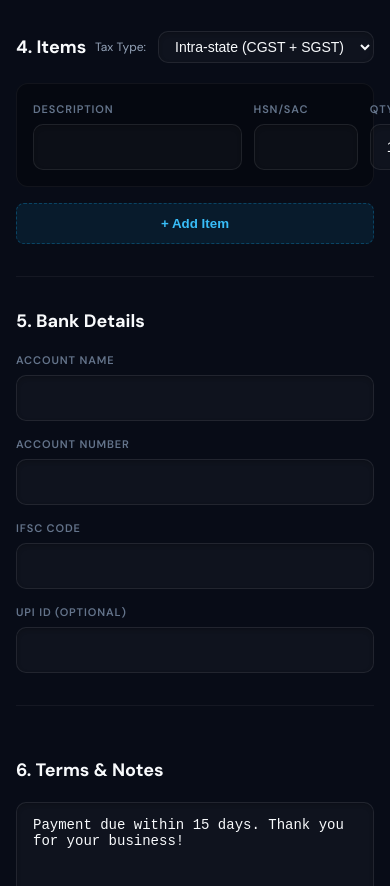
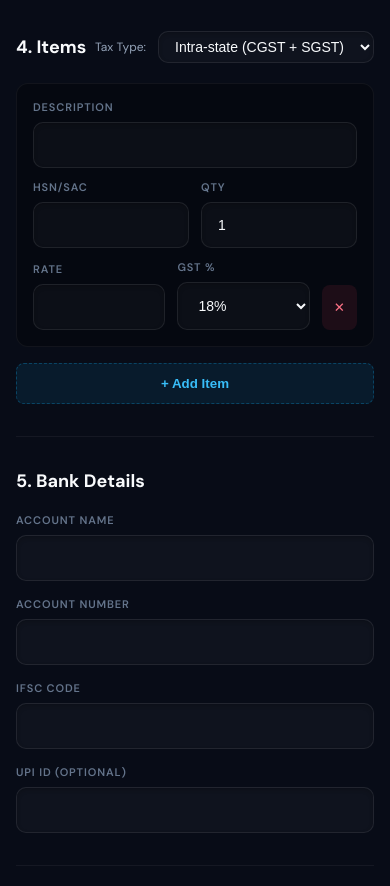
Before and after one commit to daxpatel109/karotools, a React (Vite) app: page /invoice-generator in a window 390 px wide. Shown: the part 2180-3066 px from the top of the page. Built offline with nearby package versions, Linux system fonts and the light colour scheme.

Commit message:
fix(invoice): make items grid fully responsive on sidebar and mobile

```diff
--- a/src/InvoiceGenerator.jsx
+++ b/src/InvoiceGenerator.jsx
@@ -291,11 +291,20 @@ export default function InvoiceGenerator() {
           gap: 16px;
         }
         .items-grid {
+          display: flex;
+          flex-direction: column;
+          gap: 12px;
+        }
+        .items-row-2 {
           display: grid;
-          grid-template-columns: 2fr 1fr 0.8fr 1fr 1fr auto;
+          grid-template-columns: 1fr 1fr;
+          gap: 12px;
+        }
+        .items-row-3 {
+          display: grid;
+          grid-template-columns: 1fr 1fr auto;
           gap: 12px;
           align-items: end;
-          min-width: 700px;
         }
 
         @media (max-width: 1200px) {
@@ -436,8 +445,11 @@ export default function InvoiceGenerator() {
                     <div key={i} style={{ background: "rgba(0,0,0,0.3)", padding: "16px", borderRadius: "12px", border: "1px solid rgba(255,255,255,0.05)" }}>
                       <div className="items-grid">
                         <div><label style={lbl}>Description</label><input value={item.desc} onChange={e => updateItem(i, "desc", e.target.value)} style={inp}/></div>
+                        <div className="items-row-2">
                           <div><label style={lbl}>HSN/SAC</label><input value={item.hsn} onChange={e => updateItem(i, "hsn", e.target.value)} style={inp}/></div>
                           <div><label style={lbl}>Qty</label><input type="number" value={item.qty} onChange={e => updateItem(i, "qty", e.target.value)} style={inp}/></div>
+                        </div>
+                        <div className="items-row-3">
                           <div><label style={lbl}>Rate</label><input type="number" value={item.rate} onChange={e => updateItem(i, "rate", e.target.value)} style={inp}/></div>
                           <div>
                             <label style={lbl}>GST %</label>
@@ -445,7 +457,8 @@ export default function InvoiceGenerator() {
                               {[0, 5, 12, 18, 28].map(r => <option key={r} value={r}>{r}%</option>)}
                             </select>
                           </div>
-                        <button onClick={() => removeItem(i)} style={{ padding: "12px", background: "rgba(244,63,94,0.1)", color: "#fb7185", border: "none", borderRadius: "8px", cursor: "pointer" }}>✕</button>
+                          <button onClick={() => removeItem(i)} style={{ padding: "12px", background: "rgba(244,63,94,0.1)", color: "#fb7185", border: "none", borderRadius: "8px", cursor: "pointer", height: "45px", display: "flex", alignItems: "center", justifyContent: "center" }}>✕</button>
+                        </div>
                       </div>
                     </div>
                   ))}
```
Lines whose indentation alone changed are shown as unchanged.
